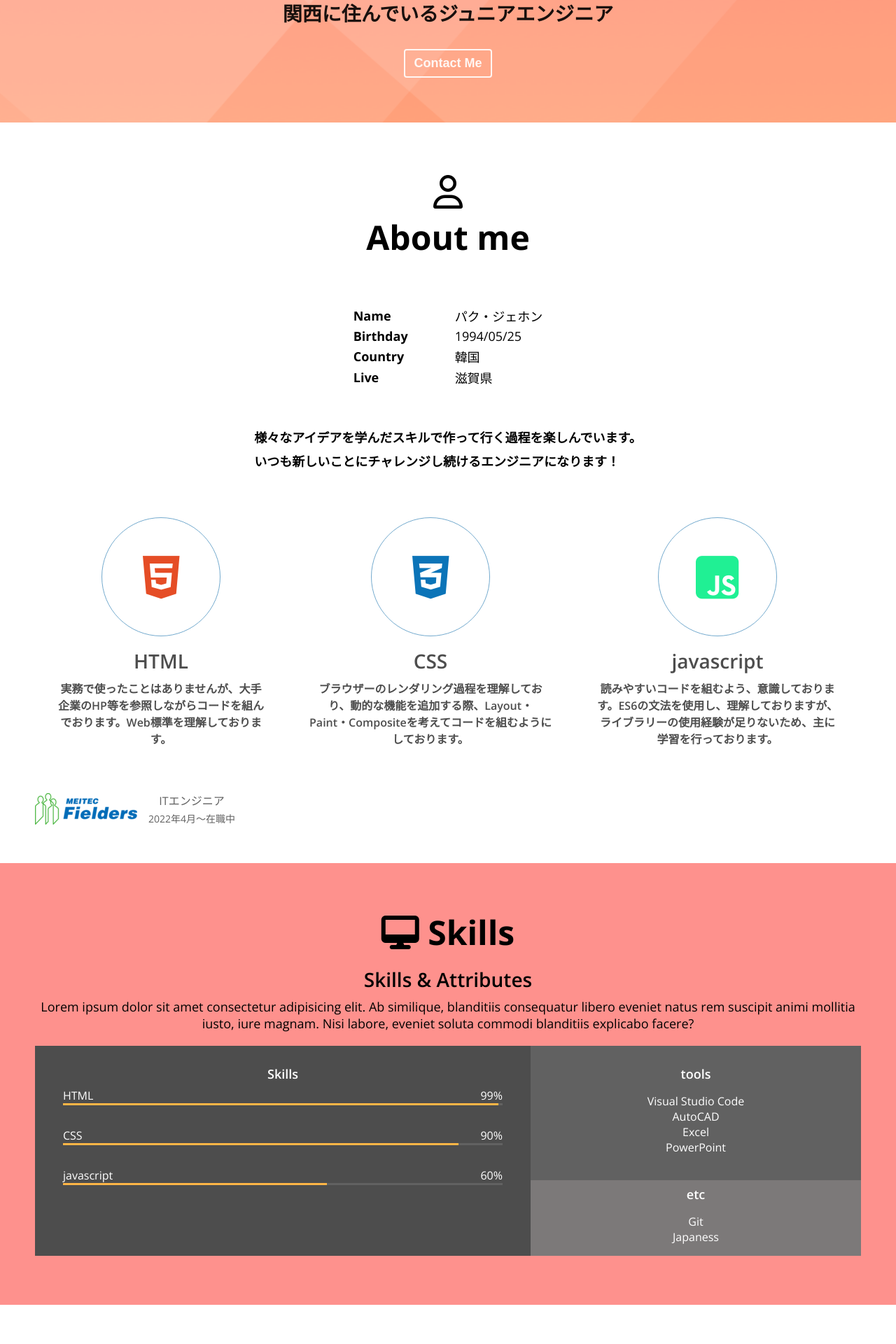
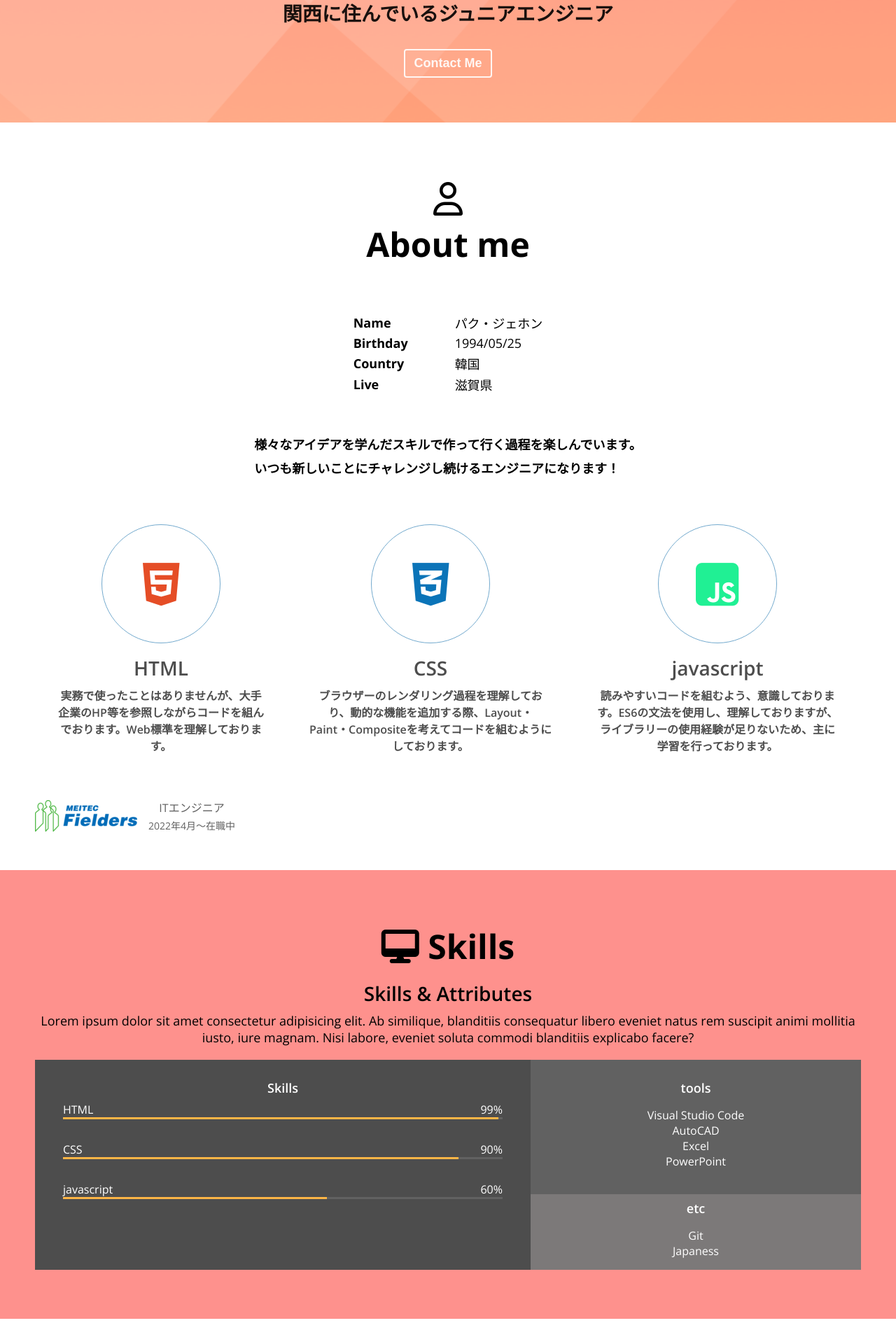
Before and after one commit to J-paku/Portfolio, a PHP site: page / in a window 1280 px wide. Shown: the part 569-2489 px from the top of the page at 70% size. Run offline with PHP 8.4, Linux system fonts and the light colour scheme; some libraries are stand-ins or nearby versions.

Commit message:
CSS:final retouch

```diff
--- a/style.css
+++ b/style.css
@@ -169,6 +169,7 @@ p   {
     /*Section common  */
     .section{
         padding: 50px;
+        padding-top: 60px;
         text-align: center;
         margin: auto;
     }
```
